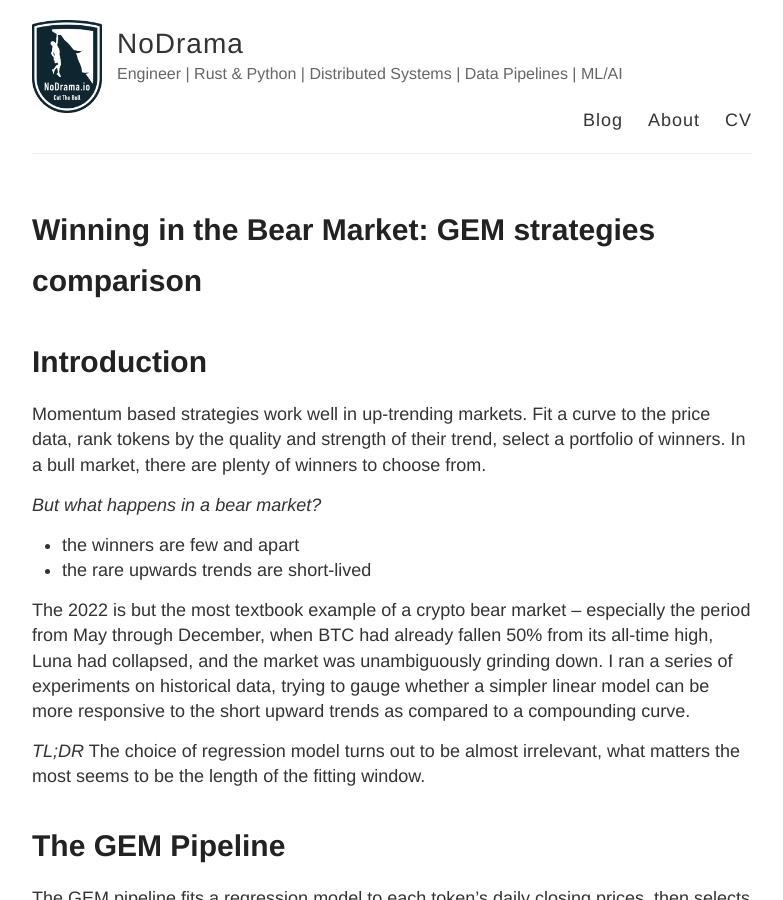
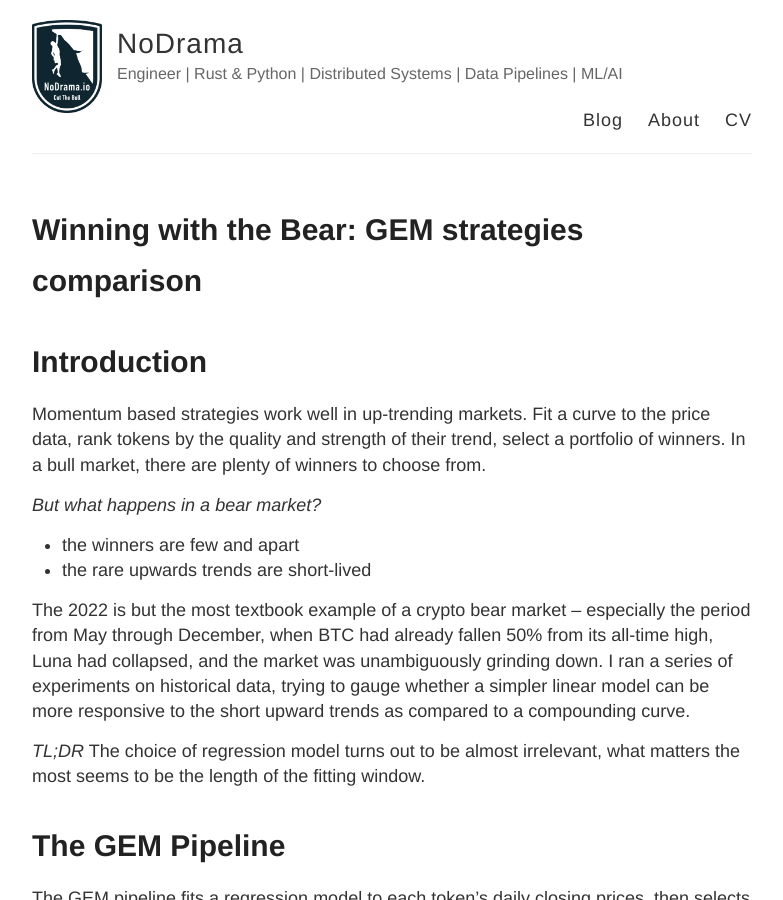
Before and after one commit to fbielejec/fbielejec.github.io, a Jekyll site: the page built from _posts/2026-04-24-gem-bear-market-models.md, in a window 1280 px wide and 900 px high. Shown: the whole window, without its empty margins (248-1031 px from the left). Built offline with Jekyll 4.4.1, drawn with Linux system fonts in a browser that asks for light colours; formulas are drawn with MathJax 3; comment, search, counter and statistics services are not loaded.

Commit message:
title change

```diff
--- a/_posts/2026-04-24-gem-bear-market-models.md
+++ b/_posts/2026-04-24-gem-bear-market-models.md
@@ -1,6 +1,6 @@
 ---
 layout: post
-title: "Winning in the Bear Market: GEM strategies comparison"
+title: "Winning with the Bear: GEM strategies comparison"
 author: Filip Bielejec
 comments: true
 categories: [python, trading, quantitative-finance, GEM, momentum, regression, bear-market]
```
